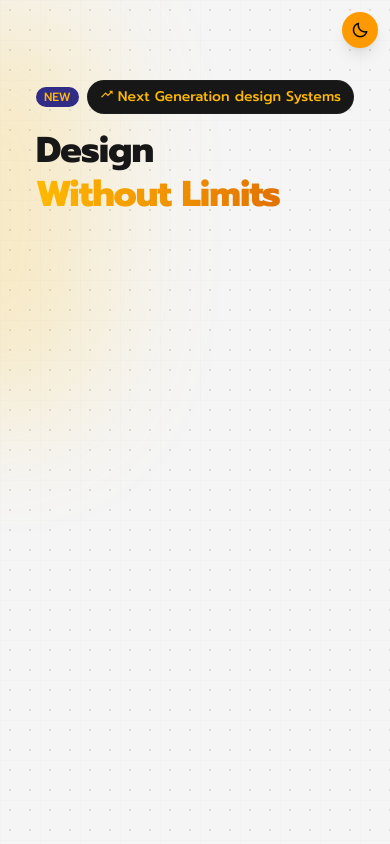
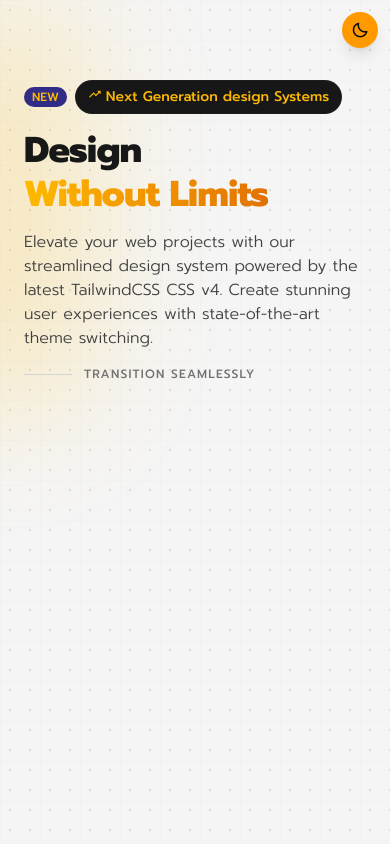
Before and after one commit to VaricelaZoster/Dark-Light-Toggle, a React (Vite) app: page / in a window 390 px wide. Built offline with nearby package versions, Linux system fonts and the light colour scheme.

Commit message:
Added description section

```diff
--- a/src/components/Hero.jsx
+++ b/src/components/Hero.jsx
@@ -16,10 +16,15 @@ const Hero = () => {
                   <i className="bx bx-trending-up mr-1"></i>Next Generation design Systems
                 </h2>
               </div>
-              <h1 className="text-4xl md:text-5xl lg:text-6xl xl:text-7xl font-extrabold tracking-tight text-neutral-900 dark:text-white">
+              <h1 className="text-4xl md:text-5xl lg:text-6xl xl:text-7xl font-extrabold tracking-tight text-neutral-900 dark:text-white transition-colors duration-600">
                 <span className="block mb-1">Design</span>
                 <span className="bg-clip-text text-transparent bg-linear-to-r from-amber-400 to-amber-600">Without Limits</span>
               </h1>
+              <p className="text-base lg:text-lg text-neutral-700 dark:text-neutral-300 max-w-2xl font-light">Elevate your web projects with our streamlined design system powered by the latest TailwindCSS CSS v4. Create stunning user experiences with state-of-the-art theme switching.</p>
+              <div className="flex gap-3 items-center">
+                <div className="h-px bg-neutral-300 dark:bg-neutral-700 w-12"></div>
+                <p className="uppercase text-xs tracking-widest text-neutral-500 dark:text-neutral-400 font-medium">TRANSITION SEAMLESSLY</p>
+              </div>
             </div>
           </div>
         </div>
```
